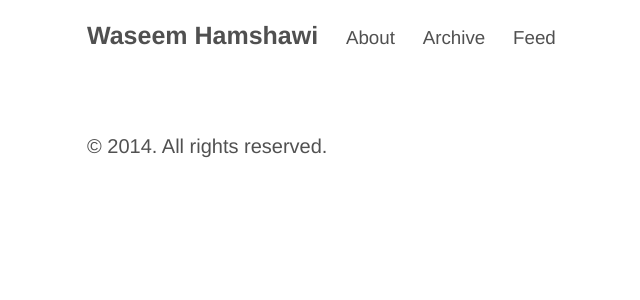
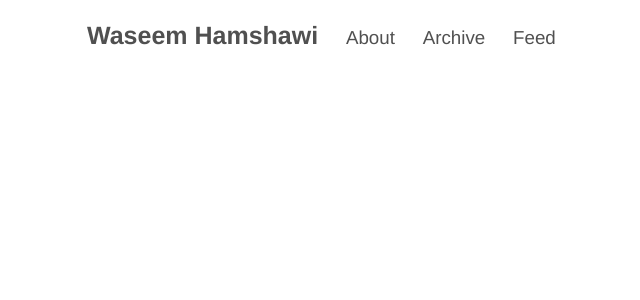
Before and after one commit to waseemh/waseemh.github.io_F, a Jekyll site: the page built from index.html, in a window 1280 px wide. Shown: the top 300 px of the page, without its empty margins (193-833 px from the left). Built offline with Jekyll 4.4.1, drawn with Linux system fonts in a browser that asks for light colours; Markdown is read by kramdown in place of the engine named in the settings; the list of posts is cut into pages by our own code.

Commit message:
remove footer

```diff
--- a/_layouts/default.html
+++ b/_layouts/default.html
@@ -20,9 +20,7 @@
       {{ content }}
 
       <div class="footer">
-        <p>
-          &copy; {{ site.time | date: '%Y' }}. All rights reserved.
-        </p>
+
       </div>
     </div>
 
--- a/public/css/poole.css
+++ b/public/css/poole.css
@@ -67,7 +67,7 @@
 
 /* No `:visited` state is required by default (browsers will use `a`) */
 a {
-  color: #268bd2;
+  color: blue;
   text-decoration: none;
 }
 /* `:focus` is linked to `:hover` for basic accessibility */
```
